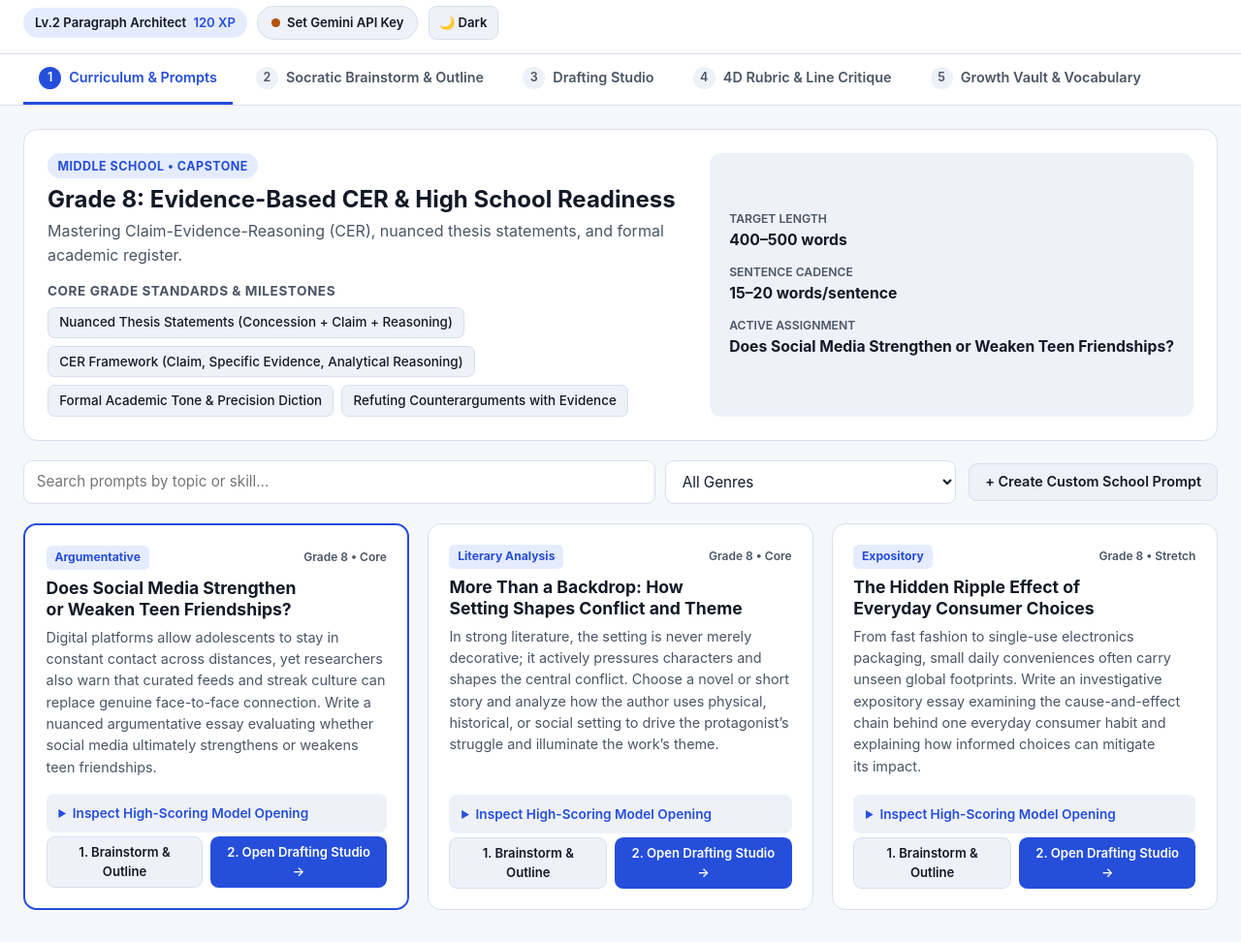
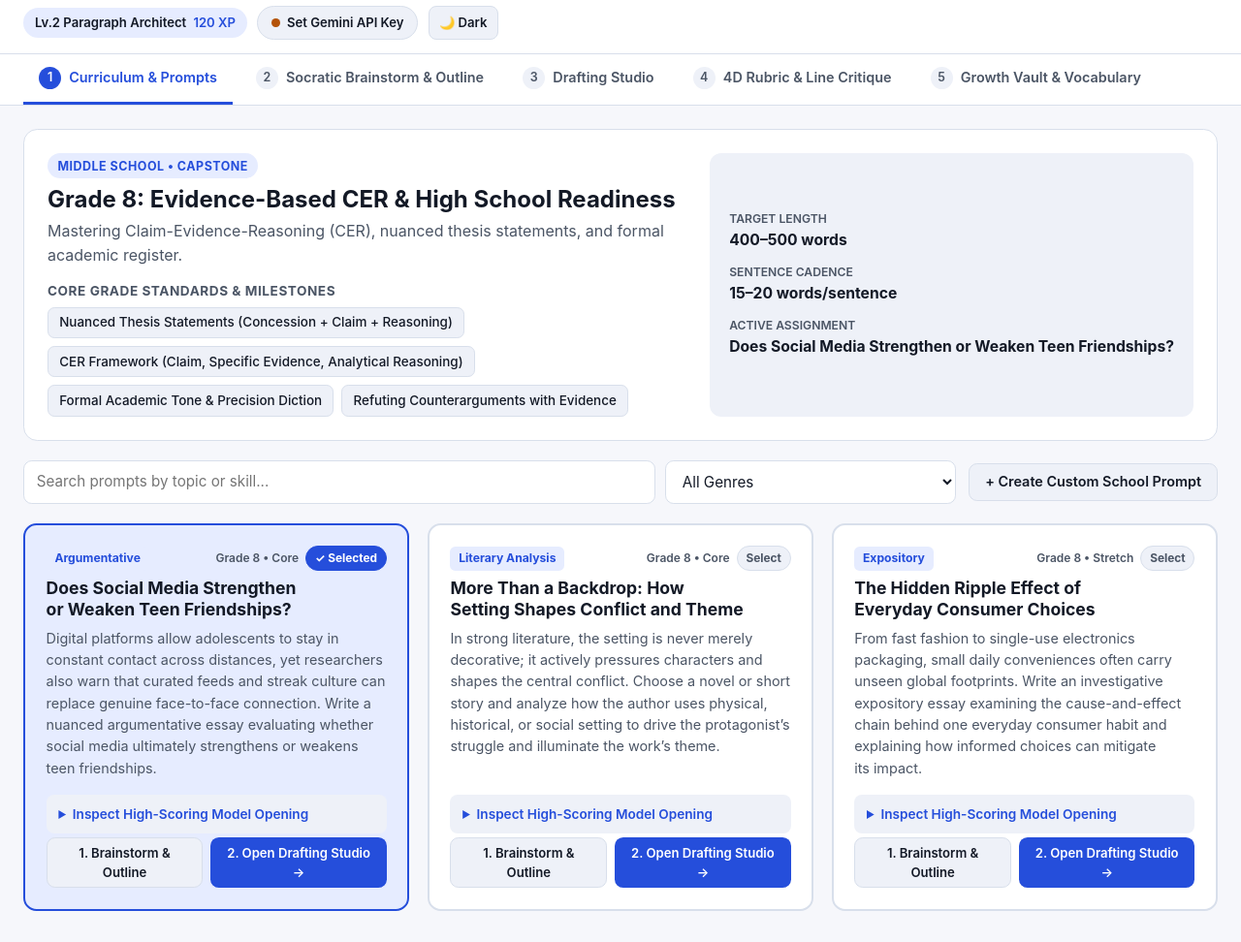
Before and after one commit to YuanqiLi2015/WritingQuest, a website with bundled scripts: page public/index.html in a window 1280 px wide. Shown: the part 72-1044 px from the top of the page at 97% size. Built offline with nearby package versions, Linux system fonts and the light colour scheme; files whose address does not match are found by name.

Commit message:
Make prompt cards directly selectable with dynamic selection border and status badge

```diff
--- a/public/app.js
+++ b/public/app.js
@@ -271,14 +271,21 @@ function renderPromptCards() {
   }
 
   prompts.forEach(prompt => {
+    const isSelected = prompt.id === state.selectedPromptId;
     const card = document.createElement('article');
-    card.className = `prompt-card${prompt.id === state.selectedPromptId ? ' selected' : ''}`;
+    card.className = `prompt-card${isSelected ? ' selected' : ''}`;
+    card.dataset.promptId = prompt.id;
+    card.tabIndex = 0;
+    card.setAttribute('aria-current', isSelected ? 'true' : 'false');
 
     const topDiv = document.createElement('div');
     topDiv.innerHTML = `
       <div class="prompt-card-meta">
         <span class="genre-pill">${escapeHtml(prompt.genre)}</span>
-        <span class="difficulty-pill">Grade ${state.currentGrade} • ${escapeHtml(prompt.difficulty || 'Core')}</span>
+        <div class="prompt-meta-right">
+          <span class="difficulty-pill">Grade ${state.currentGrade} • ${escapeHtml(prompt.difficulty || 'Core')}</span>
+          <span class="select-status-pill">${isSelected ? '✓ Selected' : 'Select'}</span>
+        </div>
       </div>
       <h3>${escapeHtml(prompt.title)}</h3>
       <p class="prompt-card-desc">${escapeHtml(prompt.promptText)}</p>
@@ -302,7 +309,8 @@ function renderPromptCards() {
     outlineBtn.type = 'button';
     outlineBtn.className = 'btn secondary small';
     outlineBtn.textContent = '1. Brainstorm & Outline';
-    outlineBtn.addEventListener('click', () => {
+    outlineBtn.addEventListener('click', e => {
+      e.stopPropagation();
       selectPrompt(prompt.id);
       switchTab('outline');
     });
@@ -311,7 +319,8 @@ function renderPromptCards() {
     writeBtn.type = 'button';
     writeBtn.className = 'btn primary small';
     writeBtn.textContent = '2. Open Drafting Studio →';
-    writeBtn.addEventListener('click', () => {
+    writeBtn.addEventListener('click', e => {
+      e.stopPropagation();
       selectPrompt(prompt.id);
       switchTab('editor');
     });
@@ -319,15 +328,47 @@ function renderPromptCards() {
     actions.append(outlineBtn, writeBtn);
     bottomDiv.appendChild(actions);
 
+    card.addEventListener('click', () => {
+      if (state.selectedPromptId !== prompt.id) {
+        selectPrompt(prompt.id, { notify: true });
+      }
+    });
+
+    card.addEventListener('keydown', e => {
+      if (e.target === card && (e.key === 'Enter' || e.key === ' ')) {
+        e.preventDefault();
+        selectPrompt(prompt.id, { notify: true });
+      }
+    });
+
     card.append(topDiv, bottomDiv);
     container.appendChild(card);
   });
 }
 
-function selectPrompt(promptId) {
+function selectPrompt(promptId, { notify = false } = {}) {
   state.selectedPromptId = promptId;
   saveState();
-  renderCurriculumView();
+
+  const activePrompt = getActivePrompt();
+  const summaryEl = document.getElementById('active-prompt-summary');
+  if (summaryEl) {
+    summaryEl.textContent = activePrompt.title;
+  }
+
+  document.querySelectorAll('.prompt-card').forEach(card => {
+    const isSel = card.dataset.promptId === promptId;
+    card.classList.toggle('selected', isSel);
+    card.setAttribute('aria-current', isSel ? 'true' : 'false');
+    const pill = card.querySelector('.select-status-pill');
+    if (pill) {
+      pill.textContent = isSel ? '✓ Selected' : 'Select';
+    }
+  });
+
+  if (notify) {
+    showToast(`Selected topic: "${activePrompt.title}"`);
+  }
 }
 
 // STAGE 2: Socratic Brainstorm & Outline Studio
--- a/public/styles.css
+++ b/public/styles.css
@@ -594,18 +594,24 @@
 
   .prompt-card {
     background-color: var(--bg-surface);
-    border: 1px solid var(--border-subtle);
+    border: 2px solid var(--border-subtle);
     border-radius: 0.85rem;
     padding: 1.35rem;
     display: flex;
     flex-direction: column;
     justify-content: space-between;
     gap: 1rem;
-    transition: border-color 0.15s ease;
+    cursor: pointer;
+    transition: border-color 0.15s ease, background-color 0.15s ease;
+  }
+
+  .prompt-card:hover {
+    border-color: var(--brand-primary);
   }
 
   .prompt-card.selected {
-    border: 2px solid var(--brand-primary);
+    border-color: var(--brand-primary);
+    background-color: var(--brand-soft);
   }
 
   .prompt-card-meta {
@@ -613,6 +619,28 @@
     justify-content: space-between;
     align-items: center;
     gap: 0.5rem;
+  }
+
+  .prompt-meta-right {
+    display: inline-flex;
+    align-items: center;
+    gap: 0.45rem;
+  }
+
+  .select-status-pill {
+    font-size: 0.74rem;
+    font-weight: 700;
+    padding: 0.18rem 0.55rem;
+    border-radius: 999px;
+    border: 1px solid var(--border-subtle);
+    background-color: var(--bg-subtle);
+    color: var(--text-muted);
+  }
+
+  .prompt-card.selected .select-status-pill {
+    background-color: var(--brand-primary);
+    border-color: var(--brand-primary);
+    color: var(--brand-primary-text);
   }
 
   .genre-pill {
```
